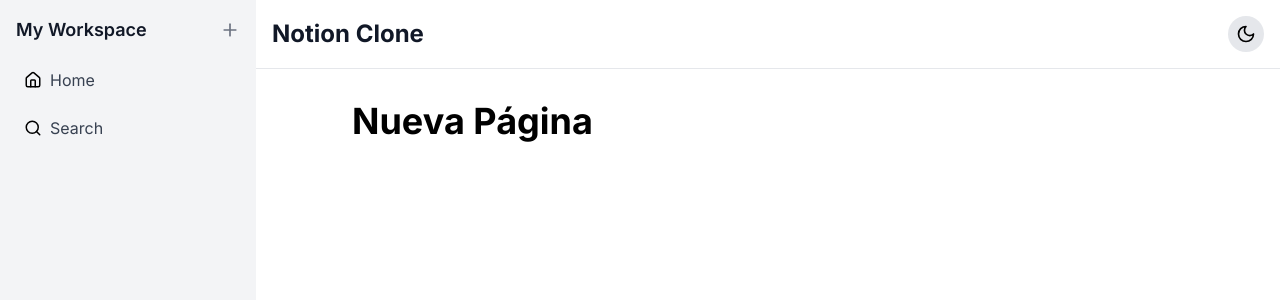
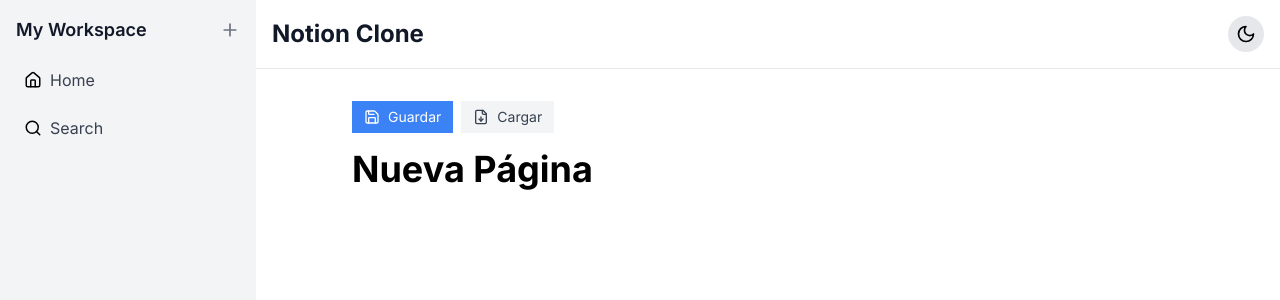
Before and after one commit to vhmjdeveloper/my-app, a Next.js app: page / in a window 1280 px wide. Shown: the top 300 px of the page. Built offline with nearby package versions, Linux system fonts and the light colour scheme.

Commit message:
Add document save/load functionality with toolbar integration
Integrates an editor toolbar component to handle document save and load actions. Adds serialization/deserialization and local storage support for document persistence. Updates the block editor to support dynamic document loading.

```diff
--- a/app/components/block-editor.tsx
+++ b/app/components/block-editor.tsx
@@ -12,6 +12,7 @@
 import { BulletListBlock } from "./blocks/bullet-list-block"
 import { NumberedListBlock } from "./blocks/numbered-list-block"
 import { GripVertical } from "lucide-react"
+import { EditorToolbar } from './editor-toolbar';
 
 type BlockType =
     | "text"
@@ -32,7 +33,9 @@
 }
 
 export function BlockEditor() {
-  const [blocks, setBlocks] = useState<Block[]>([{ id: "1", type: "heading-1", content: "Nueva Página" }])
+  const [blocks, setBlocks] = useState<Block[]>([
+    { id: "1", type: "heading-1", content: "Nueva Página" }
+  ]);
   const [commandPalette, setCommandPalette] = useState({
     isOpen: false,
     position: { top: 0, left: 0 },
@@ -254,6 +257,7 @@
       onAddBlockAfter: () => createNewBlock(block.id, "text", false),
       onDelete: () => handleBlockDelete(block.id),
       ...block.props,
+
     }
 
     const getBlockContent = () => {
@@ -300,7 +304,6 @@
       }
     }
     const isSelected = selectedBlockIds.includes(block.id)
-
     return (
         <Draggable key={block.id} draggableId={block.id} index={index}>
           {(provided, snapshot) => (
@@ -324,11 +327,19 @@
           )}
         </Draggable>
     )
+
   }
-
+  const handleDocumentLoad = (newBlocks: Block[]) => {
+    setBlocks(newBlocks);
+    setFocusedBlockId(null);
+    setSelectedBlockIds([]);
+  };
   return (
       <DragDropContext onDragEnd={handleDragEnd}>
         <div className="max-w-4xl mx-auto p-8">
+          <div className="mb-4">
+            <EditorToolbar blocks={blocks} onDocumentLoad={handleDocumentLoad} />
+          </div>
           <Droppable droppableId="blocks">
             {(provided) => (
                 <div
--- /dev/null
+++ b/app/components/editor-toolbar.tsx
@@ -0,0 +1,57 @@
+// editor-toolbar.tsx
+import { Save, FileDown } from 'lucide-react';
+
+import {deserializeDocument, loadAllDocuments, saveDocument, serializeDocument} from "@/lib/serializer";
+import {Block} from "@/lib/types";
+
+interface EditorToolbarProps {
+    blocks: Block[];
+    onDocumentLoad: (blocks: Block[]) => void;
+}
+
+export function EditorToolbar({ blocks, onDocumentLoad }: EditorToolbarProps) {
+    const handleSave = () => {
+        try {
+            const document = serializeDocument(blocks);
+            console.log('///',document)
+            saveDocument(document);
+            // Mostrar una notificación de éxito
+            alert('Documento guardado exitosamente');
+        } catch (error) {
+            console.error('Error saving document:', error);
+            alert('Error al guardar el documento');
+        }
+    };
+
+    const handleLoad = () => {
+        // Aquí podrías abrir un modal para seleccionar el documento a cargar
+        const documents = loadAllDocuments();
+        // Por ahora, simplemente cargamos el último documento guardado
+        const lastDocument = Object.values(documents).sort((a, b) =>
+            new Date(b.lastModified).getTime() - new Date(a.lastModified).getTime()
+        )[0];
+
+        if (lastDocument) {
+            onDocumentLoad(deserializeDocument(lastDocument));
+        }
+    };
+
+    return (
+        <div className="flex items-center gap-2">
+            <button
+                onClick={handleSave}
+                className="flex items-center gap-2 px-3 py-1.5 text-sm bg-blue-500 text-white rounded-md hover:bg-blue-600 transition-colors"
+            >
+                <Save className="w-4 h-4" />
+                <span>Guardar</span>
+            </button>
+            <button
+                onClick={handleLoad}
+                className="flex items-center gap-2 px-3 py-1.5 text-sm bg-gray-100 text-gray-700 rounded-md hover:bg-gray-200 transition-colors dark:bg-gray-700 dark:text-gray-200 dark:hover:bg-gray-600"
+            >
+                <FileDown className="w-4 h-4" />
+                <span>Cargar</span>
+            </button>
+        </div>
+    );
+}
--- /dev/null
+++ b/lib/serializer.ts
@@ -0,0 +1,101 @@
+import {Block, Document, BlockType} from "@/lib/types";
+
+export function serializeDocument(blocks: Block[]): Document {
+    // Obtener el título del primer bloque heading-1 o usar uno por defecto
+    const titleBlock = blocks.find(block => block.type === "heading-1");
+    const title = titleBlock?.content || "Untitled";
+
+    const now = new Date().toISOString();
+
+    return {
+        id: generateDocumentId(),
+        title,
+        blocks: blocks.map(block => {
+            // Para bloques de imagen, convertimos el contenido a base64 si es necesario
+            if (block.type === "image") {
+                try {
+                    const imageData = JSON.parse(block.content);
+                    if (imageData.url && imageData.url.startsWith('data:')) {
+                        // Ya está en base64, lo dejamos como está
+                        return block;
+                    } else if (imageData.url) {
+                        // Si es una URL externa, la mantenemos como está
+                        return block;
+                    }
+                } catch (e) {
+                    // Si no es JSON válido, lo dejamos como está
+                    return block;
+                }
+            }
+            return block;
+        }),
+        lastModified: now,
+        created: now,
+    };
+}
+
+export function deserializeDocument(document: Document): Block[] {
+    return document.blocks.map(block => {
+        if (block.type === "image") {
+            try {
+                const imageData = JSON.parse(block.content);
+                // Verificar si necesitamos convertir de base64
+                return block;
+            } catch (e) {
+                return block;
+            }
+        }
+        return block;
+    });
+}
+
+// Función para generar un ID único para el documento
+function generateDocumentId(): string {
+    return 'doc_' + Date.now().toString(36) + Math.random().toString(36).substr(2);
+}
+
+// Función para guardar el documento en localStorage
+export function saveDocument(document: Document): void {
+    try {
+        const documents = loadAllDocuments();
+        documents[document.id] = document;
+        localStorage.setItem('documents', JSON.stringify(documents));
+    } catch (e) {
+        console.error('Error saving document:', e);
+        throw new Error('Failed to save document');
+    }
+}
+
+// Función para cargar todos los documentos
+export function loadAllDocuments(): Record<string, Document> {
+    try {
+        const documentsJson = localStorage.getItem('documents');
+        return documentsJson ? JSON.parse(documentsJson) : {};
+    } catch (e) {
+        console.error('Error loading documents:', e);
+        return {};
+    }
+}
+
+// Función para cargar un documento específico
+export function loadDocument(id: string): Document | null {
+    try {
+        const documents = loadAllDocuments();
+        return documents[id] || null;
+    } catch (e) {
+        console.error('Error loading document:', e);
+        return null;
+    }
+}
+
+// Función para eliminar un documento
+export function deleteDocument(id: string): void {
+    try {
+        const documents = loadAllDocuments();
+        delete documents[id];
+        localStorage.setItem('documents', JSON.stringify(documents));
+    } catch (e) {
+        console.error('Error deleting document:', e);
+        throw new Error('Failed to delete document');
+    }
+}
--- /dev/null
+++ b/lib/types.ts
@@ -0,0 +1,24 @@
+export interface Block {
+    id: string;
+    type: BlockType;
+    content: string;
+    props?: Record<string, any>;
+}
+export type BlockType =
+    | "text"
+    | "heading-1"
+    | "heading-2"
+    | "heading-3"
+    | "bullet-list"
+    | "numbered-list"
+    | "todo"
+    | "image"
+    | "code";
+
+export interface Document {
+    id: string;
+    title: string;
+    blocks: Block[];
+    lastModified: string;
+    created: string;
+}
```
